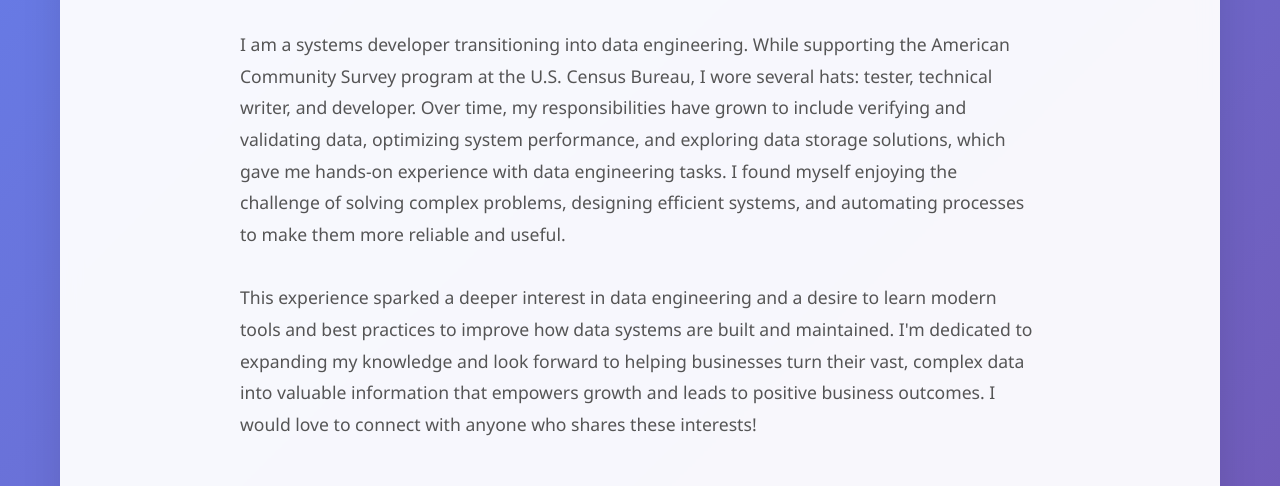
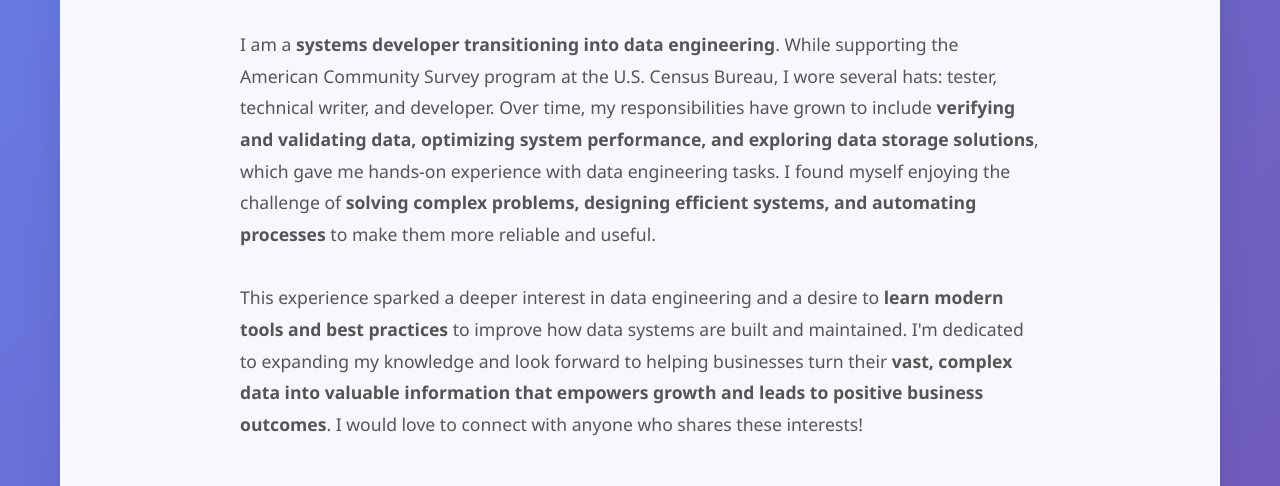
Before and after one commit to pavina-seng/pavina-seng.github.io, a plain HTML site: page index.html in a window 1280 px wide. Both pictures are taken after a click on the link "About". Shown: the part 259-745 px from the top of the page. Drawn offline with Linux system fonts and the light colour scheme.

Commit message:
Added bolding to About Me

```diff
--- a/index.html
+++ b/index.html
@@ -819,21 +819,21 @@
                     <h2>About Me</h2>
                     <div class="about-intro">
                         <p>
-                            I am a systems developer transitioning into data engineering. While supporting
+                            I am a <b>systems developer transitioning into data engineering</b>. While supporting
                             the American Community Survey program at the U.S. Census Bureau, I wore several
                             hats: tester, technical writer, and developer. Over time, my responsibilities
-                            have grown to include verifying and validating data, optimizing system
-                            performance, and exploring data storage solutions, which gave me hands-on
+                            have grown to include <b>verifying and validating data, optimizing system
+                            performance, and exploring data storage solutions</b>, which gave me hands-on
                             experience with data engineering tasks. I found myself enjoying the challenge of
-                            solving complex problems, designing efficient systems, and automating processes
+                            <b>solving complex problems, designing efficient systems, and automating processes</b>
                             to make them more reliable and useful.
                         <br>
                         <br>
                             This experience sparked a deeper interest in data engineering and a desire to
-                            learn modern tools and best practices to improve how data systems are built and
+                            <b>learn modern tools and best practices</b> to improve how data systems are built and
                             maintained. I'm dedicated to expanding my knowledge and look forward to helping
-                            businesses turn their vast, complex data into valuable information that empowers
-                            growth and leads to positive business outcomes. I would love to connect with
+                            businesses turn their <b>vast, complex data into valuable information that empowers
+                            growth and leads to positive business outcomes</b>. I would love to connect with
                             anyone who shares these interests!
                         </p>
                     </div>
```
